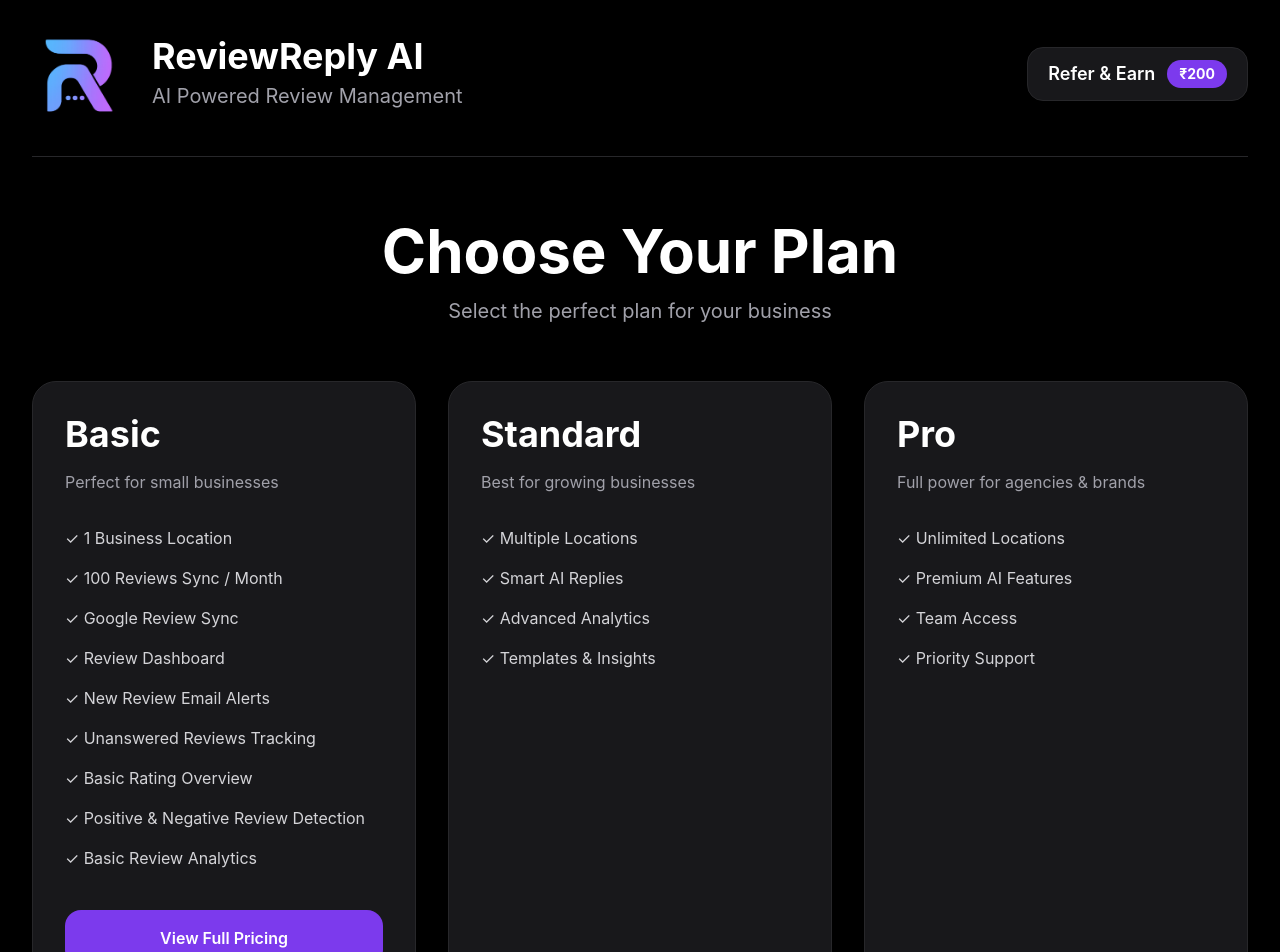
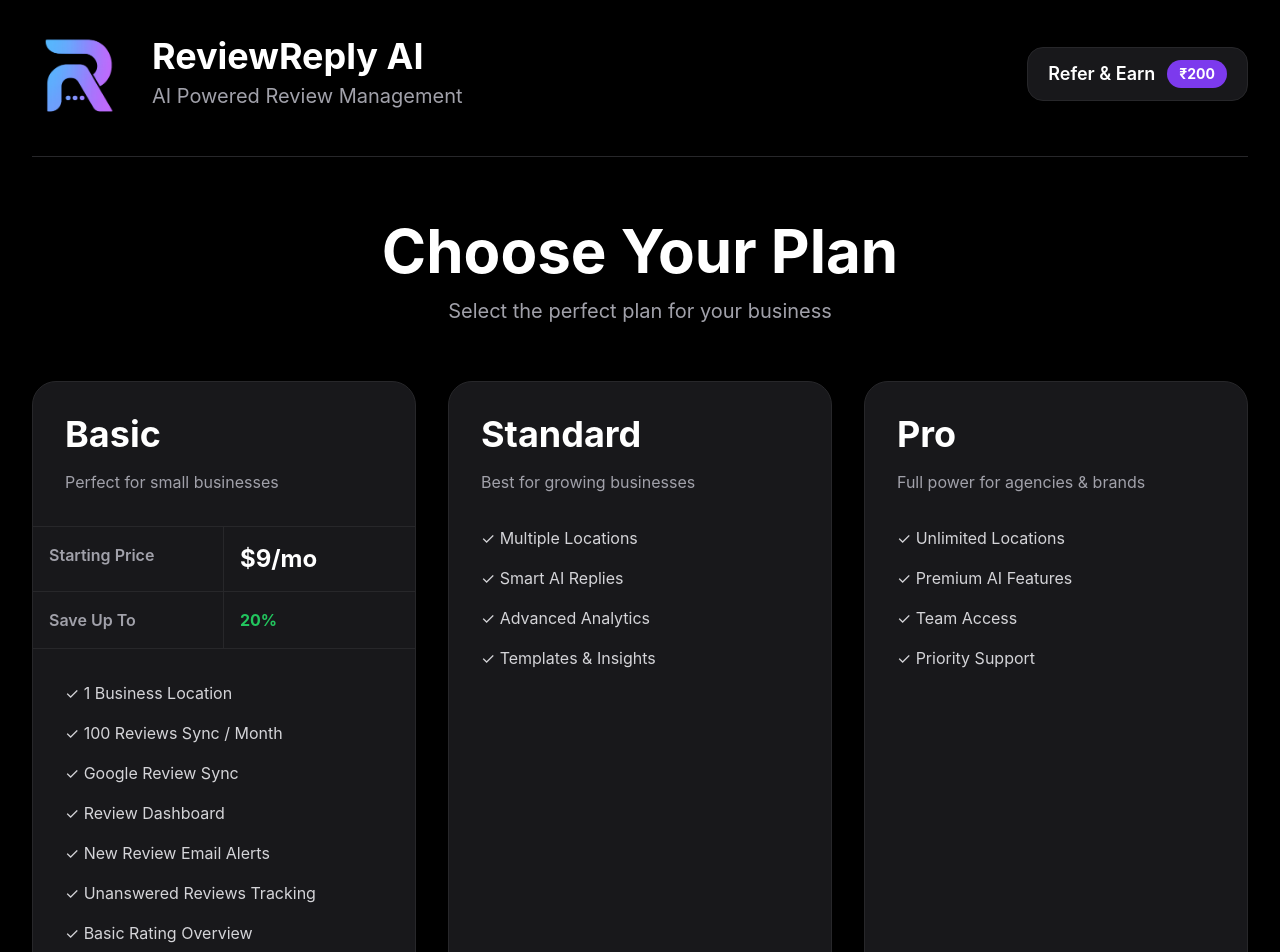
Before and after one commit to afnankhan123456/reviewreply-ai, a Next.js app: page /plans in a window 1280 px wide. Shown: the top 952 px of the page. Built offline with nearby package versions, Linux system fonts and the light colour scheme.

Commit message:
Update page.tsx

```diff
--- a/app/plans/basic/pricing/page.tsx
+++ b/app/plans/basic/pricing/page.tsx
@@ -4,21 +4,51 @@ import Link from "next/link";
 
 export default function BasicPricingPage() {
   return (
-    <div className="bg-zinc-900 border border-zinc-800 rounded-3xl p-8 hover:border-violet-500 transition-all h-full flex flex-col">
+    <div className="bg-zinc-900 border border-zinc-800 rounded-3xl overflow-hidden hover:border-violet-500 transition-all h-full flex flex-col">
 
-      {/* TITLE */}
+      {/* TOP */}
+
+      <div className="p-8 border-b border-zinc-800">
 
         <h2 className="text-4xl font-bold mb-4 text-white">
           Basic
         </h2>
 
-      <p className="text-zinc-400 mb-8">
+        <p className="text-zinc-400">
           Perfect for small businesses
         </p>
 
+      </div>
+
+      {/* MINI TABLE */}
+
+      <div className="grid grid-cols-2 border-b border-zinc-800">
+
+        <div className="p-4 border-r border-zinc-800 text-zinc-400 font-semibold">
+          Starting Price
+        </div>
+
+        <div className="p-4 text-white text-2xl font-bold">
+          $9/mo
+        </div>
+
+      </div>
+
+      <div className="grid grid-cols-2 border-b border-zinc-800">
+
+        <div className="p-4 border-r border-zinc-800 text-zinc-400 font-semibold">
+          Save Up To
+        </div>
+
+        <div className="p-4 text-green-500 font-bold">
+          20%
+        </div>
+
+      </div>
+
       {/* FEATURES */}
 
-      <div className="space-y-4 text-zinc-300 flex-1">
+      <div className="p-8 space-y-4 text-zinc-300 flex-1">
 
         <div>✓ 1 Business Location</div>
 
@@ -42,13 +72,17 @@ export default function BasicPricingPage() {
 
       {/* BUTTON */}
 
+      <div className="p-8 pt-0">
+
         <Link
           href="/plans/basic/pricing"
-        className="mt-10 block text-center bg-violet-600 hover:bg-violet-700 transition-all rounded-2xl py-4 font-semibold text-white"
+          className="block text-center bg-violet-600 hover:bg-violet-700 transition-all rounded-2xl py-4 font-semibold text-white"
         >
           View Full Pricing
         </Link>
 
       </div>
+
+    </div>
   );
 }
```
Lines whose indentation alone changed are shown as unchanged.
